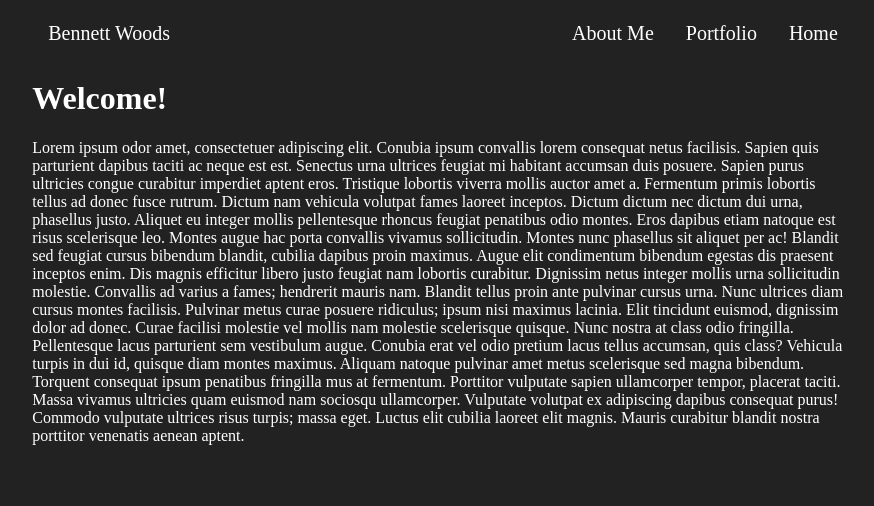
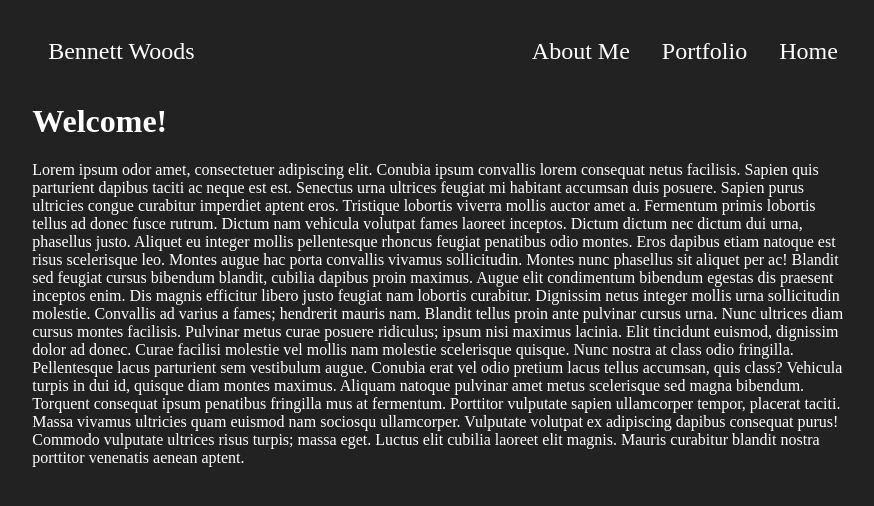
Before and after one commit to Woodsii/Woodsii.github.io, a plain HTML site: page index.html in a window 1280 px wide. Shown: the whole page, without its empty margins (197-1071 px from the left). Drawn offline with nearby package versions, Linux system fonts and the light colour scheme; a web font is replaced by a local one.

Commit message:
Adjust css

```diff
--- a/css/main.css
+++ b/css/main.css
@@ -5,6 +5,7 @@
     font-style: normal;
     background-color: #222222;
     color: #ffffff;
+    font-size: 16px;
   }
 
   div {
@@ -28,11 +29,10 @@
   /* Navbar stuff */
   .nav-ul {
     list-style-type: none;
-    margin: 0;
     padding: 0;
     overflow: hidden;
     background-color: #222222;;
-    font-size: 20px;
+    font-size: 24px;
     font-weight: 400
   }
 
@@ -73,7 +73,7 @@
   }
 
   .portfolio-item a {
-    font-size: 20px
+    font-size: 24px
   }
 
   .portfolio-item a:link {
```
